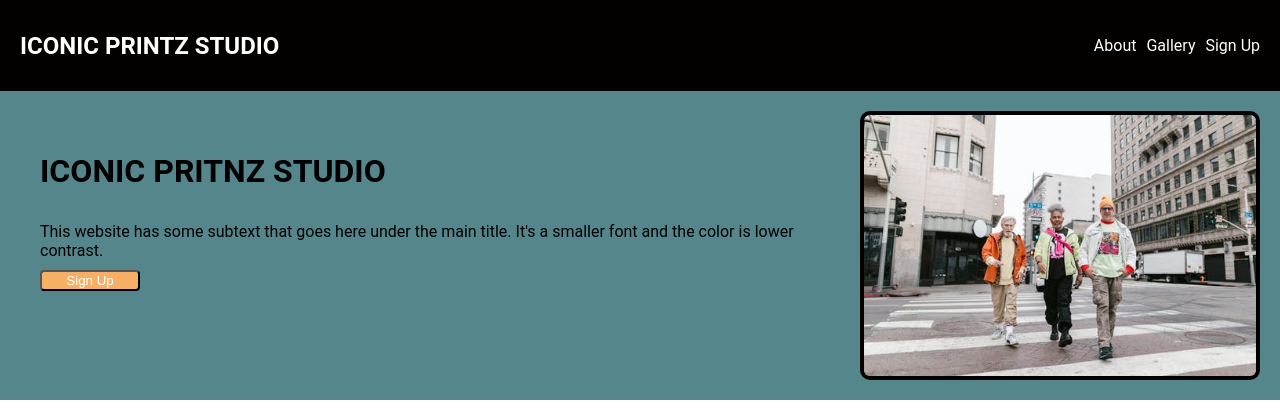
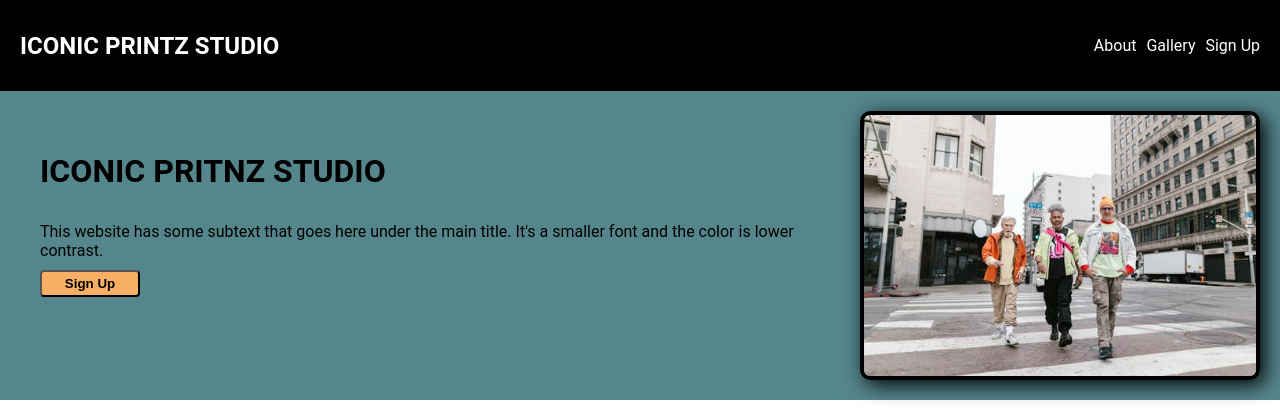
Before and after one commit to ShanelleCodes/landing-page, a plain HTML site: page index.html in a window 1280 px wide. In both pictures the pointer is over the button 90 px from the left and 280 px from the top of the page. Shown: the top 417 px of the page. Drawn offline with Linux system fonts and the light colour scheme.

Commit message:
Add box-shadow to hero-img

```diff
--- a/style.css
+++ b/style.css
@@ -65,13 +65,13 @@ a:hover{
     background-color: black;
     color: white;
     border-radius: 4px;
+    padding: 4px;
+    font-weight: bold;
 }
 
 #about-signup:hover{
-    width: 100px;
     background-color: rgb(246, 175, 101);
-    color: white;
-    border-radius: 4px;
+    color: black;
 }
 
 .hero-img {
@@ -79,6 +79,7 @@ height: auto;
 width: 400px;
 border: 4px solid black;
 border-radius: 10px;
+box-shadow: 5px 5px 20px black;
 }
 
 
```
